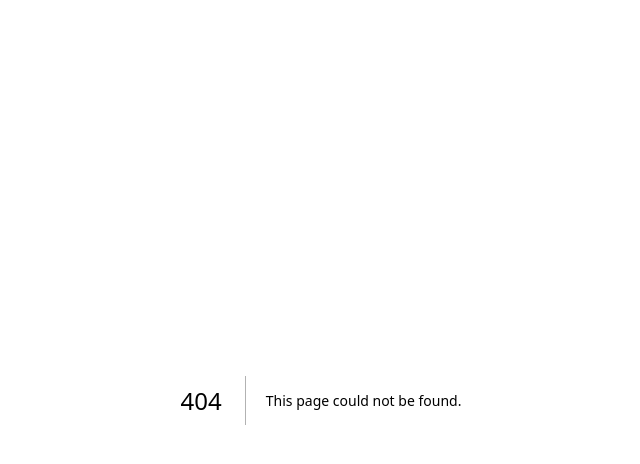
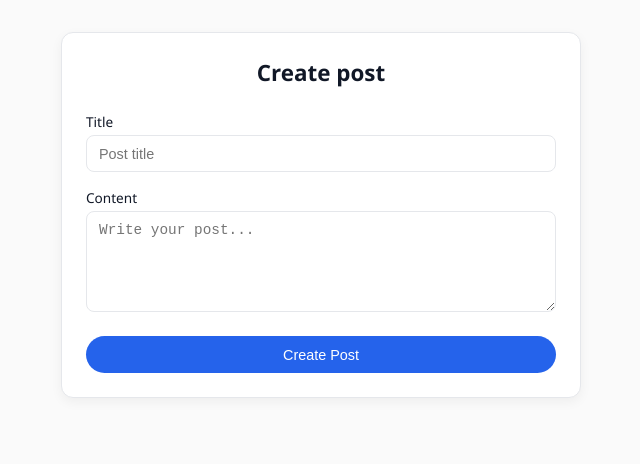
Before and after one commit to KolyaSotnichenko/vibe-blog, a Next.js app in the folder frontend/: page /post-create in a window 1280 px wide. Before the commit this address had no page. Shown: the top 464 px of the page, without its empty margins (319-959 px from the left). Built offline with nearby package versions, Linux system fonts and the light colour scheme.

Commit message:
Vibe: Розробити нову сторінку створення поста
Attempt: e25e24d7-047e-4760-9cb1-a6a001681feb
changes produced by runner

```diff
--- a/frontend/app/post-create-form.tsx
+++ b/frontend/app/post-create-form.tsx
@@ -36,10 +36,13 @@ export function PostCreateForm(): React.ReactElement {
        await api.postPosts({ title: form.title, content: form.content });
        setSuccess(true);
       setForm({ title: "", content: "" });
-     } catch (error: unknown) {
-       void error;
-       setError("Failed to create post");
-    } finally {
+      } catch (error: unknown) {
+        if (error instanceof Error && (error as any).status === 422) {
+          setError("Validation error");
+        } else {
+          setError("Failed to create post");
+        }
+     } finally {
       setLoading(false);
     }
   };
--- /dev/null
+++ b/frontend/app/post-create/page.tsx
@@ -0,0 +1,9 @@
+import { PostCreateForm } from "../post-create-form";
+
+export default function PostCreatePage(): React.ReactElement {
+  return (
+    <main className="pageContainer">
+      <PostCreateForm />
+    </main>
+  );
+}
--- a/frontend/src/api/apiClient.ts
+++ b/frontend/src/api/apiClient.ts
@@ -15,9 +15,11 @@ export class ApiClient {
       body: JSON.stringify(body),
     });
 
-    if (!response.ok) {
-      throw new Error(`Request failed with status ${response.status}`);
-    }
+     if (!response.ok) {
+       const err: any = new Error(`Request failed with status ${response.status}`);
+       err.status = response.status;
+       throw err;
+     }
 
     return (await response.json()) as Paths['/posts']['post']['responses'][201];
   }
```
